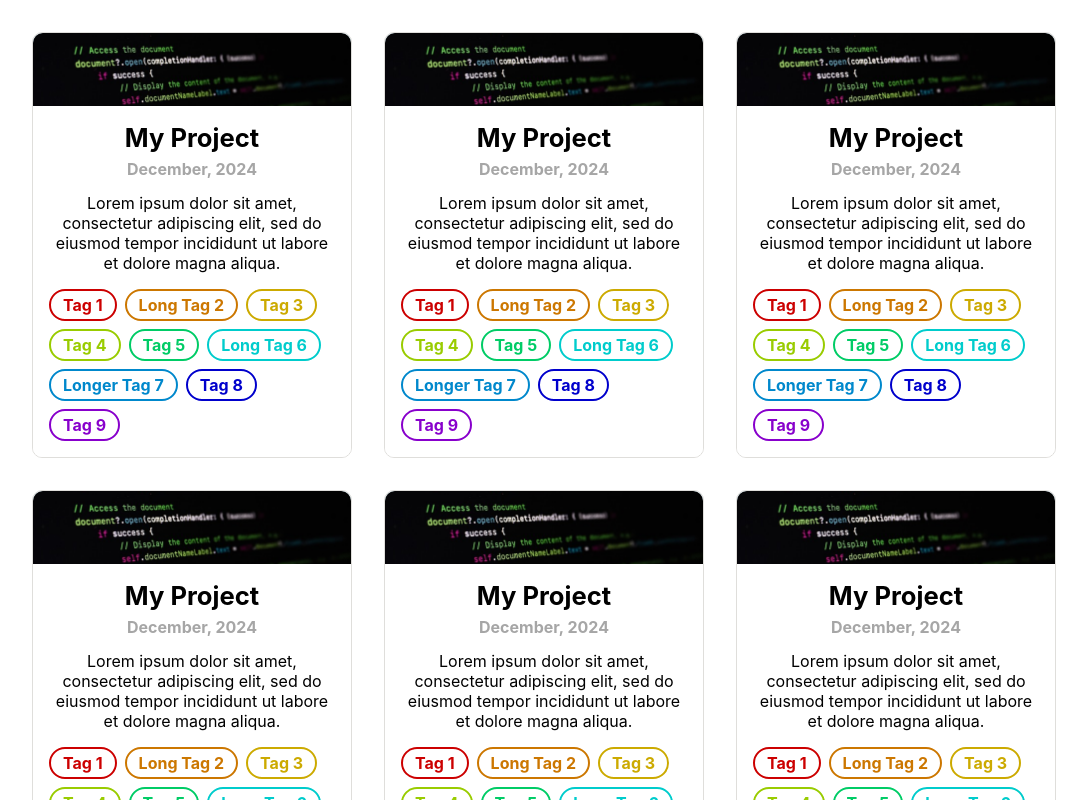
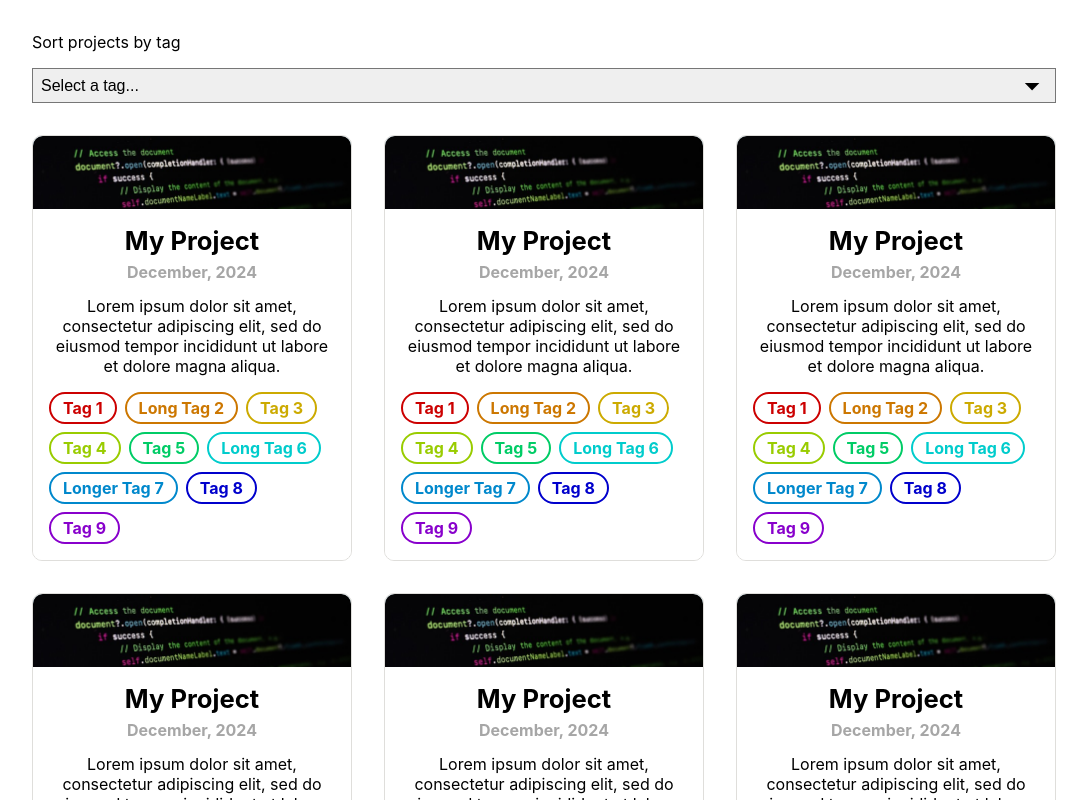
Before and after one commit to jzarychuk/React-Portfolio, a React (Create React App) app in the folder react-portfolio/: page / in a window 1280 px wide. Shown: the top 800 px of the page, without its empty margins (96-1183 px from the left). Built offline with nearby package versions, Linux system fonts and the light colour scheme.

Commit message:
feat: implement tag selection dropdown to filter project cards dynamically

```diff
--- a/react-portfolio/src/App.js
+++ b/react-portfolio/src/App.js
@@ -1,9 +1,11 @@
-import React, { useState, useEffect } from 'react';
+import { useState, useEffect } from 'react';
 import './App.css';
 import ProjectGrid from './components/ProjectGrid.js';
+import TagSortDropdown from './components/TagSortDropdown.js';
 
 function App() {
   const [projects, setProjects] = useState([]);
+  const [selectedTag, setSelectedTag] = useState('');
 
   useEffect(() => {
     const fetchProjects = async () => {
@@ -22,9 +24,26 @@ function App() {
     fetchProjects();
   }, []);
 
+  const allTags = Array.from(
+    new Set(
+      projects.flatMap((project) => project.tags.map((tag) => tag.label)),
+    ),
+  );
+
+  const handleTagSelect = (tag) => {
+    setSelectedTag(tag);
+  };
+
+  const filteredProjects = selectedTag
+    ? projects.filter((project) =>
+        project.tags.some((tag) => tag.label === selectedTag),
+      )
+    : projects;
+
   return (
     <div className="projects-section">
-      <ProjectGrid projects={projects} />
+      <TagSortDropdown tags={allTags} onTagSelect={handleTagSelect} />
+      <ProjectGrid projects={filteredProjects} />
     </div>
   );
 }
--- /dev/null
+++ b/react-portfolio/src/components/TagSortDropdown.css
@@ -0,0 +1,24 @@
+.dropdown {
+  margin: 2rem 2rem 0 2rem;
+  font-size: 1rem;
+}
+
+.dropdown__select-container {
+  position: relative;
+}
+
+.dropdown__select {
+  appearance: none;
+  width: 100%;
+  padding: 0.5rem;
+  font-size: 1rem;
+}
+
+.dropdown__select-container::after {
+  content: "▼";
+  position: absolute;
+  top: 50%;
+  right: 1rem;
+  transform: translateY(-50%) scaleY(0.6);
+  pointer-events: none;
+}
--- /dev/null
+++ b/react-portfolio/src/components/TagSortDropdown.js
@@ -0,0 +1,33 @@
+import { useState } from 'react';
+import './TagSortDropdown.css';
+
+function TagSortDropdown({ tags, onTagSelect }) {
+  const [hasSelected, setHasSelected] = useState(false);
+
+  const handleChange = (e) => {
+    const selectedTag = e.target.value;
+    onTagSelect(selectedTag);
+    setHasSelected(true);
+  };
+
+  return (
+    <div className="dropdown">
+      <p>Sort projects by tag</p>
+      <div className="dropdown__select-container">
+        <select className="dropdown__select" onChange={handleChange}>
+          <option value="" disabled={hasSelected}>
+            Select a tag...
+          </option>
+          <option value="">All tags</option>
+          {tags.map((tag) => (
+            <option key={tag} value={tag}>
+              {tag}
+            </option>
+          ))}
+        </select>
+      </div>
+    </div>
+  );
+}
+
+export default TagSortDropdown;
```
